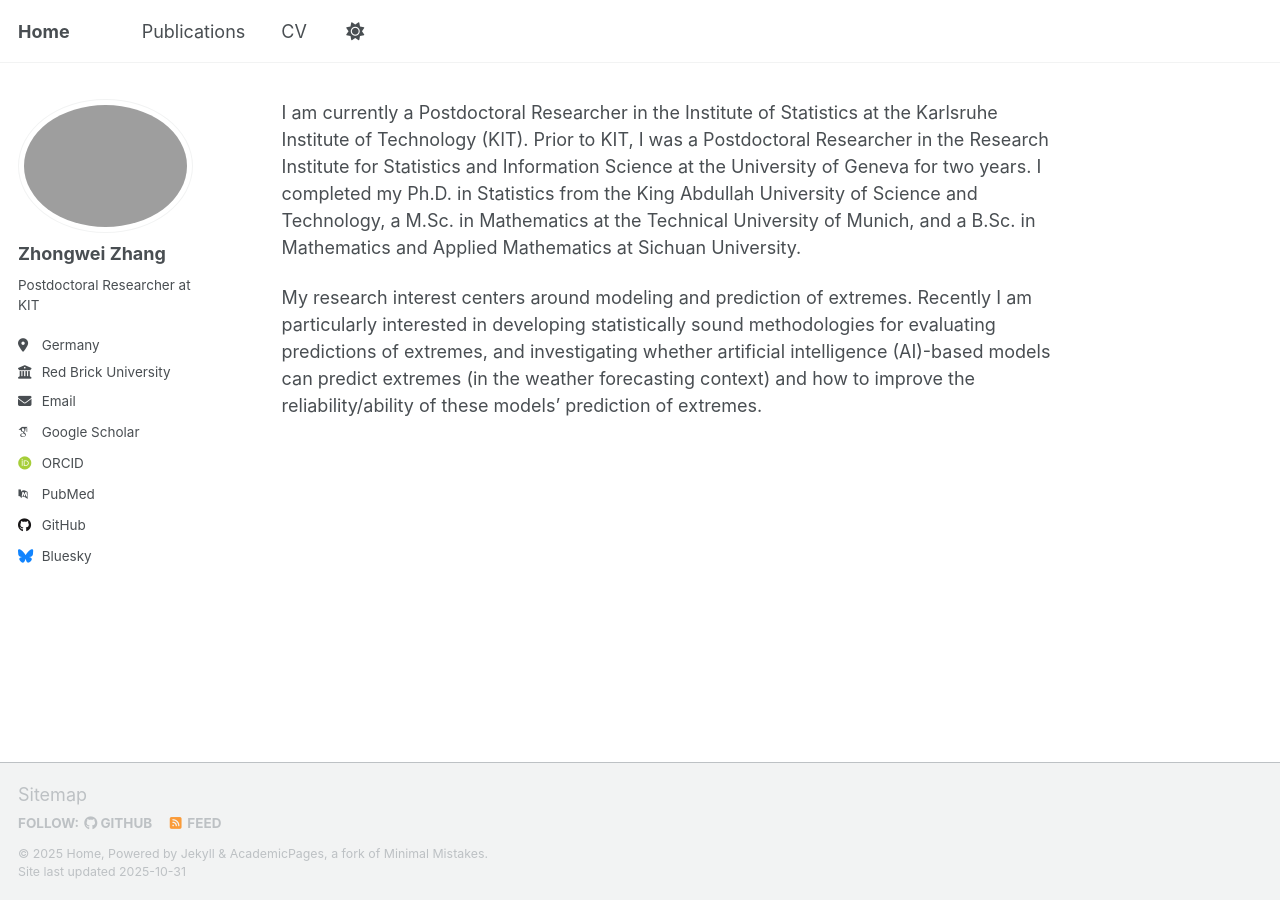
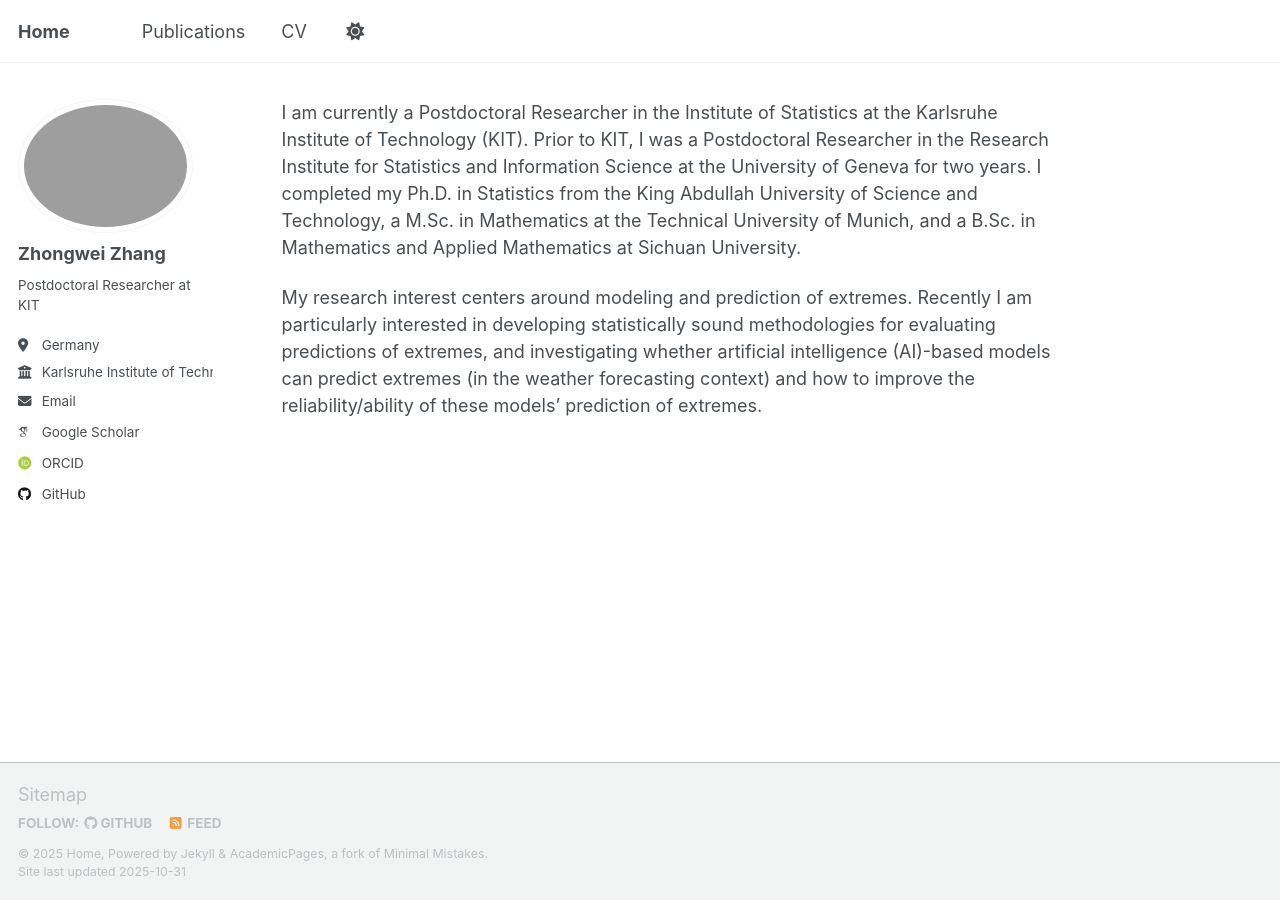
Before and after one commit to Zhongwei-Zhang/Zhongwei-Zhang.github.io, a Jekyll site: the page built from _pages/about.md, in a window 1280 px wide. Built offline with Jekyll 4.4.1, drawn with Linux system fonts in a browser that asks for light colours; some web fonts are replaced; a script that is not in the unit is left out.

Commit message:
update config

```diff
--- a/_config.yml
+++ b/_config.yml
@@ -28,19 +28,19 @@
   pronouns         : # example: "she/her"
   bio              : "Postdoctoral Researcher at KIT"
   location         : "Germany"
-  employer         : "Red Brick University"
+  employer         : "Karlsruhe Institute of Technology (KIT)"
   uri              : # URL
-  email            : "none@example.org"
+  email            : "zhongwei.zhangss@gmail.com"
 
   # Academic websites
   academia         : # URL
   arxiv            : # URL - Update with the correct link to your profile
-  googlescholar    : "https://scholar.google.com/citations?user=PS_CX0AAAAAJ"
+  googlescholar    : "https://scholar.google.com/citations?user=FCicmEMAAAAJ&hl=en"
   inspire-hep      : # URL
   impactstory      : # URL
-  orcid            : "https://orcid.org/yourorcidurl"
+  orcid            : "https://orcid.org/0000-0002-2070-1993"
   semantic         : # URL
-  pubmed           : "https://www.ncbi.nlm.nih.gov/pubmed/?term=john+snow"
+  # pubmed           : "https://www.ncbi.nlm.nih.gov/pubmed/?term=john+snow"
   researchgate     : # URL
   scopus           : # URL
 
@@ -48,13 +48,13 @@
   bitbucket        : # Username - Update with your username on the site
   codepen          : # Username
   dribbble         : # Username
-  github           : "academicpages"
+  github           : "https://github.com/Zhongwei-Zhang"
   kaggle           : # Username
   stackoverflow    : # User number or user number and name (i.e., use "1" or "1/jeff-atwood")
 
   # Social media
   artstation       : # Username
-  bluesky          : "bsky.app" # Replace this with you Bluesky username
+  bluesky          : # "bsky.app" # Replace this with you Bluesky username
   facebook         : # Username
   flickr           : # Username
   foursquare       : # Username
```
